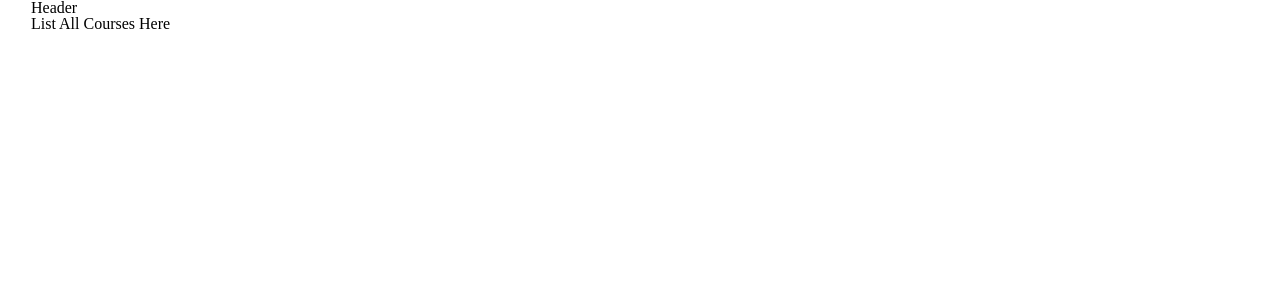
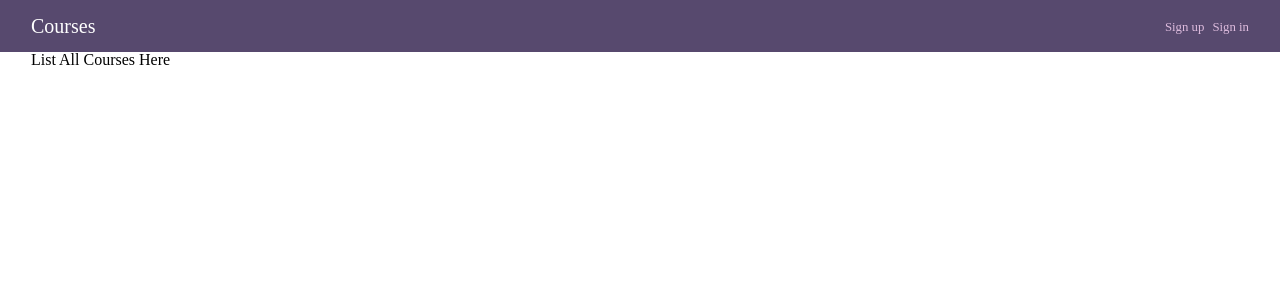
Before and after one commit to Rswaby/full-stack-course-manager, a React (Create React App) app in the folder client/: page / in a window 1280 px wide. Shown: the top 300 px of the page. Built offline with nearby package versions, Linux system fonts and the light colour scheme; no server answers.

Commit message:
added links

```diff
--- a/client/src/App.js
+++ b/client/src/App.js
@@ -27,9 +27,10 @@ function App() {
           <Route exact path="/" render={() => (<CourseList />)} />
           <Route path="/signin" component={SignIn} />
           <Route path="/signup" component={SignUp} />
-          <Route path="/newcourse" component={NewCourse} />
-          <Route path="/updatecourse" component={UpdateCourse} />
-          <Route path="/coursedetails" component={CourseDetails} />
+          <Route path="/signout" component={SignUp} />
+          <Route path="/courses/create" component={NewCourse} />
+          <Route path="/courses/:id" component={CourseDetails} />
+          <Route path="/courses/:id/update" component={UpdateCourse} />
         </Switch>
       </main>
     </BrowserRouter>
--- a/client/src/components/Header.js
+++ b/client/src/components/Header.js
@@ -1,10 +1,21 @@
 import React from 'react';
+import { Link } from 'react-router-dom';
 
 function Header() {
   return (
-    <div className="wrap header--flex">
-      <div>Header</div>
-    </div>
+    <header>
+      <div className="wrap header--flex">
+        <h1 className="header--logo">
+          <Link to="/"> Courses </Link>
+        </h1>
+        <nav>
+          <ul className="header--signedout">
+            <li><Link to="/signup">Sign up</Link></li>
+            <li><Link to="/signin">Sign in</Link></li>
+          </ul>
+        </nav>
+      </div>
+    </header>
   );
 }
 
--- a/client/src/css/styles/reset.css
+++ /dev/null
@@ -1 +0,0 @@
-html,body,div,span,applet,object,iframe,h1,h2,h3,h4,h5,h6,p,blockquote,pre,a,abbr,acronym,address,big,cite,code,del,dfn,em,img,ins,kbd,q,s,samp,small,strike,strong,sub,sup,tt,var,b,u,i,center,dl,dt,dd,ol,ul,li,fieldset,form,label,legend,table,caption,tbody,tfoot,thead,tr,th,td,article,aside,canvas,details,embed,figure,figcaption,footer,header,hgroup,menu,nav,output,ruby,section,summary,time,mark,audio,video{margin:0;padding:0;border:0;font-size:100%;font:inherit;vertical-align:baseline}article,aside,details,figcaption,figure,footer,header,hgroup,menu,nav,section{display:block}body{line-height:1}nav ol,nav ul{list-style:none}blockquote,q{quotes:none}blockquote:before,blockquote:after,q:before,q:after{content:'';content:none}table{border-collapse:collapse;border-spacing:0}strong{font-weight:700;}em{font-style:italic;}
--- a/client/src/index.js
+++ b/client/src/index.js
@@ -1,7 +1,7 @@
 import React from 'react';
 import ReactDOM from 'react-dom';
-import './css/styles/global.css';
-import './css/styles/reset.css';
+import './styles/global.css';
+import './styles/reset.css';
 import App from './App';
 import reportWebVitals from './reportWebVitals';
 
--- /dev/null
+++ b/client/src/styles/reset.css
@@ -0,0 +1 @@
+html,body,div,span,applet,object,iframe,h1,h2,h3,h4,h5,h6,p,blockquote,pre,a,abbr,acronym,address,big,cite,code,del,dfn,em,img,ins,kbd,q,s,samp,small,strike,strong,sub,sup,tt,var,b,u,i,center,dl,dt,dd,ol,ul,li,fieldset,form,label,legend,table,caption,tbody,tfoot,thead,tr,th,td,article,aside,canvas,details,embed,figure,figcaption,footer,header,hgroup,menu,nav,output,ruby,section,summary,time,mark,audio,video{margin:0;border:0;font-size:100%;font:inherit;vertical-align:baseline}article,aside,details,figcaption,figure,footer,header,hgroup,menu,nav,section{display:block}body{line-height:1}nav ol,nav ul{list-style:none}blockquote,q{quotes:none}blockquote:before,blockquote:after,q:before,q:after{content:'';content:none}table{border-collapse:collapse;border-spacing:0}strong{font-weight:700;}em{font-style:italic;}
```
Also changed, not shown: client/src/styles/global.css (renamed from client/src/css/styles/global.css).
